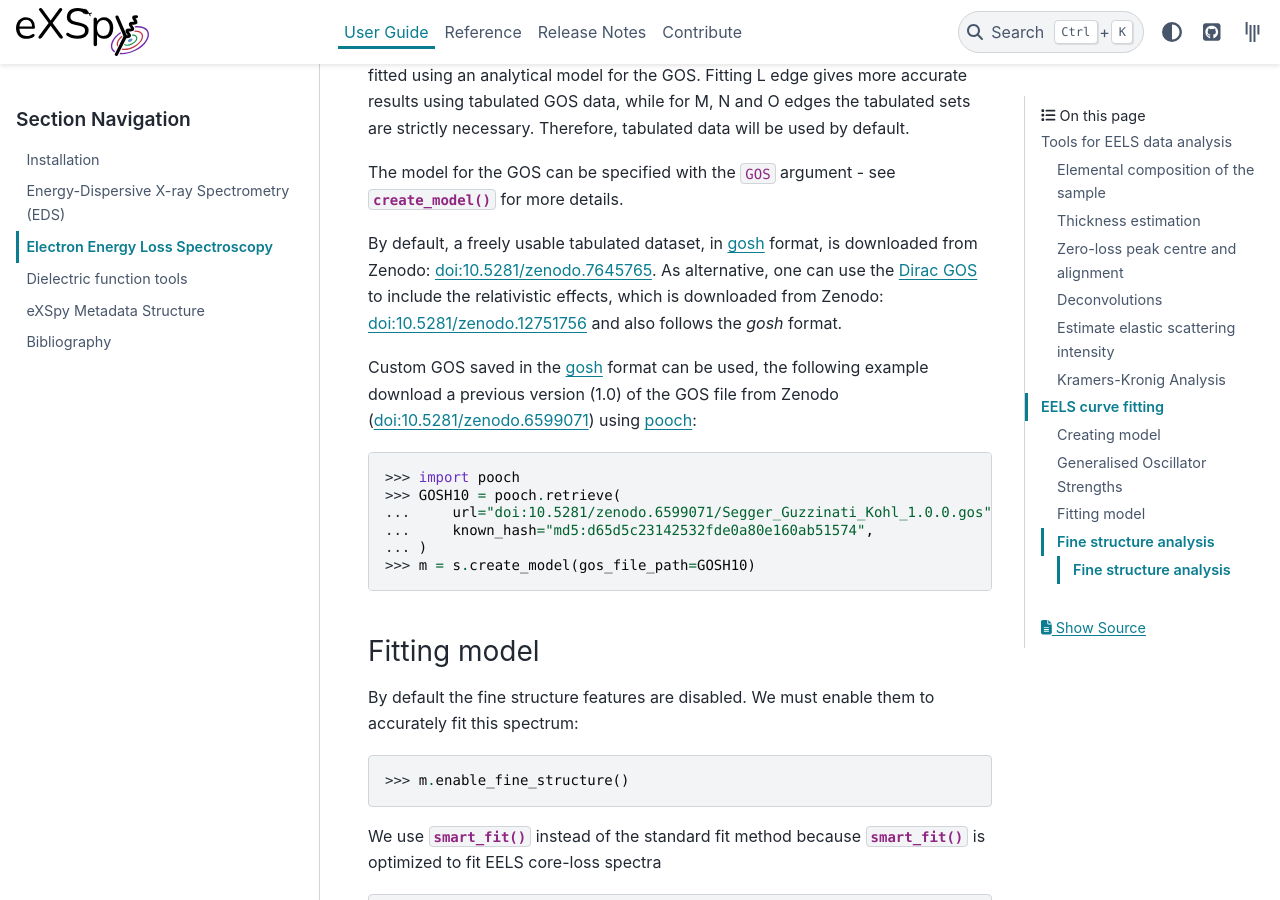
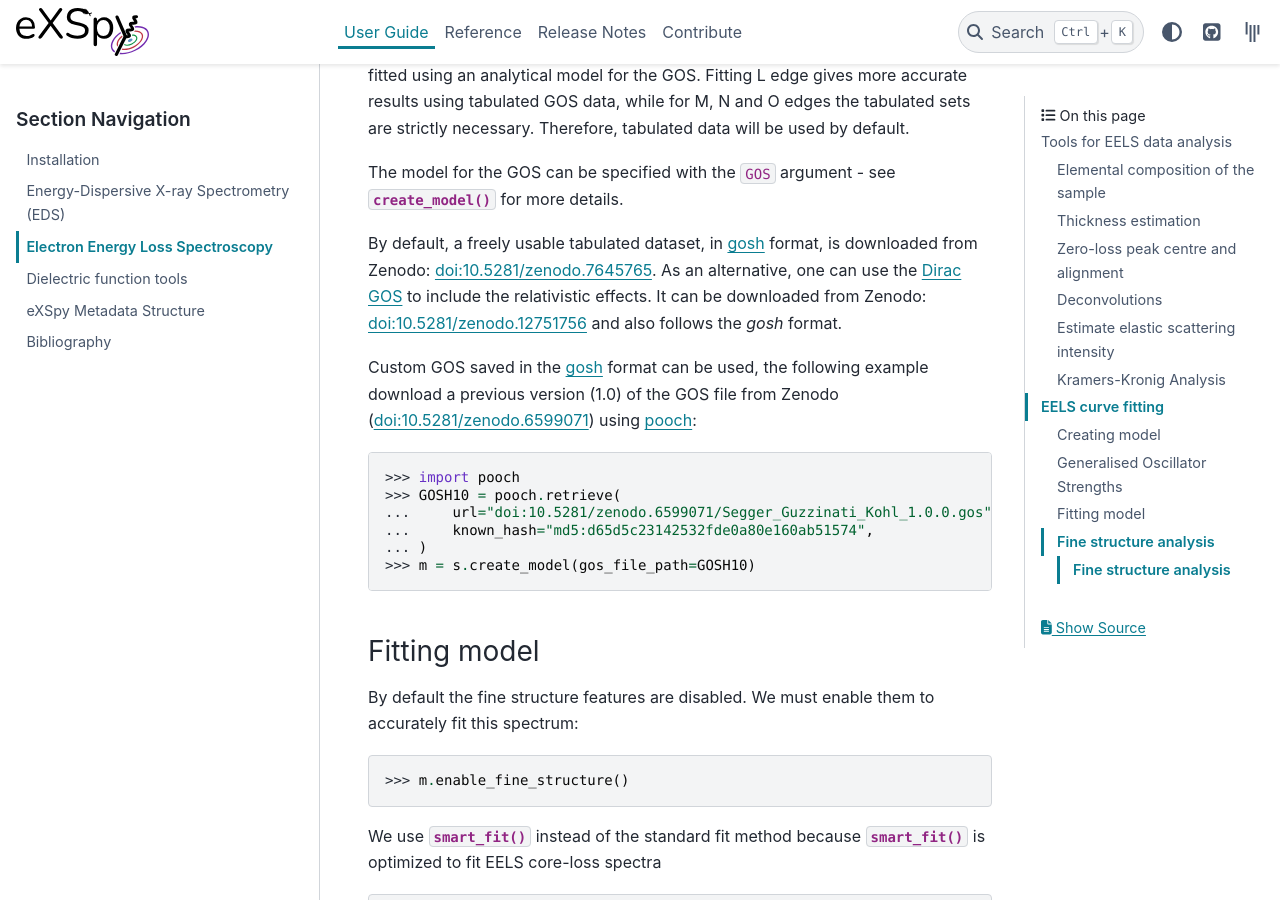
Before and after one commit to hyperspy/exspy, a Sphinx documentation site: the page built from doc/user_guide/eels.rst, in a window 1280 px wide and 900 px high, scrolled down 5712 px. Built offline with Sphinx 7.4.7 and the PyData theme 0.15.4, drawn with Linux system fonts in a browser that asks for light colours; pages that are not in the unit, such as notebooks, are missing from menus; the version number could not be read and is left out.

Commit message:
fix rst format

```diff
--- a/doc/user_guide/eels.rst
+++ b/doc/user_guide/eels.rst
@@ -274,7 +274,7 @@
 By default, a freely usable tabulated dataset, in `gosh <https://gitlab.com/gguzzina/gosh>`__
 format, is downloaded from Zenodo:
 `doi:10.5281/zenodo.7645765 <https://zenodo.org/record/7645765>`_.
-As alternative, one can use the `Dirac GOS <https://arxiv.org/abs/2405.10151>`__ to include the relativistic effects, which is downloaded from Zenodo: `doi:10.5281/zenodo.12751756 <https://zenodo.org/record/12751756>`_ and also follows the `gosh` format.
+As an alternative, one can use the `Dirac GOS <https://arxiv.org/abs/2405.10151>`_ to include the relativistic effects. It can be downloaded from Zenodo: `doi:10.5281/zenodo.12751756 <https://zenodo.org/record/12751756>`_ and also follows the `gosh` format.
 
 Custom GOS saved in the `gosh <https://gitlab.com/gguzzina/gosh>`__ format can be used,
 the following example download a previous version (1.0) of the GOS file from Zenodo
```
